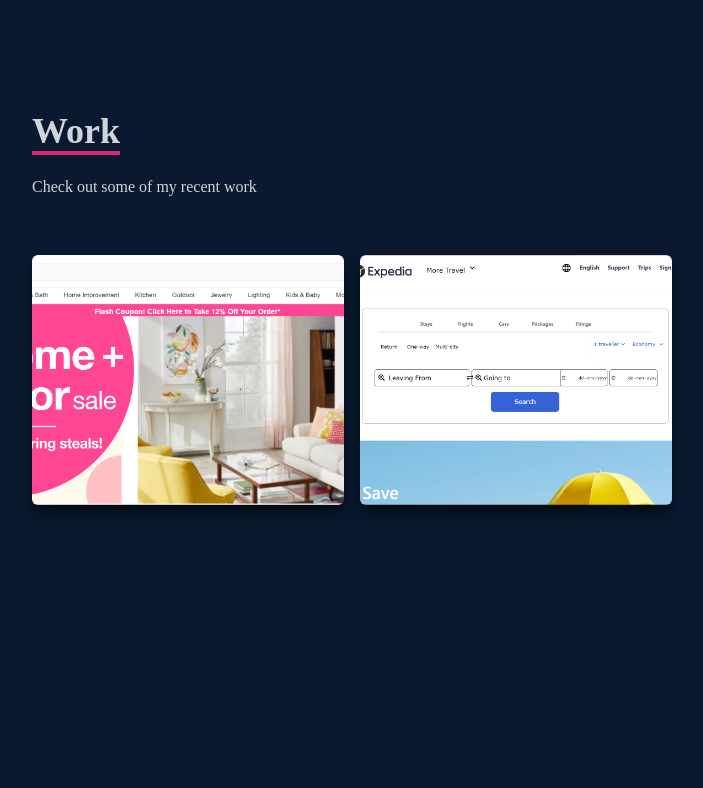
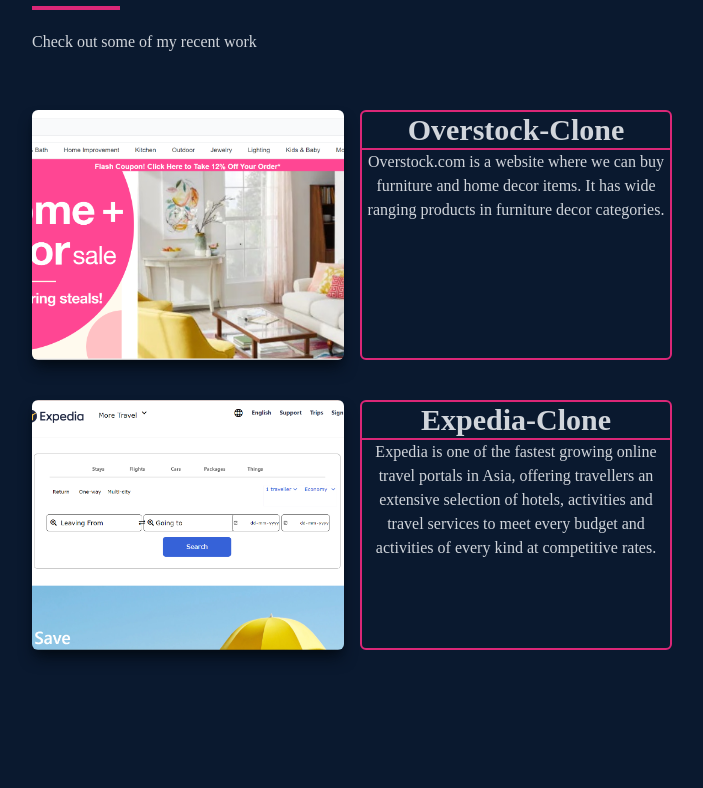
Before and after one commit to Apoorva0123/Portfolio, a React (Create React App) app: page / in a window 1280 px wide. Shown: the part 2492-3280 px from the top of the page, without its empty margins (124-827 px from the left). Built offline with nearby package versions, Linux system fonts and the light colour scheme.

Commit message:
Project-changes

```diff
--- a/src/App.js
+++ b/src/App.js
@@ -2,17 +2,19 @@
 import Contact from "./components/Contact";
 import Home from "./components/Home";
 import Navbar from "./components/Navbar";
+import Projects from "./components/Projects";
 import Skills from "./components/Skills";
 import Works from "./components/Works";
 
 function App() {
   return (
-    <div>
+    <div className="bg-[#0a192f]">
       <Navbar/>
       <Home/>
       <About/>
       <Skills/>
-      <Works/>
+      {/* <Works/> */}
+      <Projects/>
       <Contact/>
     </div>
   );
--- a/src/components/Contact.jsx
+++ b/src/components/Contact.jsx
@@ -2,7 +2,7 @@
 
 const Contact = () => {
   return (
-    <div name='contact' className='w-full h-screen bg-[#0a192f] flex justify-center items-center p-4'>
+    <div name='contact' className='w-full h-screen bg-[#0a192f] flex justify-center items-center mt-40 p-4'>
         <form method='POST' action="https://getform.io/f/d2b2fe9a-a0d9-4ba2-8240-f2e2877f2b6c" className='flex flex-col max-w-[600px] w-full'>
             <div className='pb-8'>
                 <p className='text-4xl font-bold inline border-b-4 border-pink-600 text-gray-300'>Contact</p>
@@ -10,7 +10,7 @@
             </div>
             <input className='bg-[#ccd6f6] p-2' type="text" placeholder='Name' name='name' />
             <input className='my-4 p-2 bg-[#ccd6f6]' type="email" placeholder='Email' name='email' />
-            <textarea className='bg-[#ccd6f6] p-2' name="message" rows="10" placeholder='Message'></textarea>
+            <textarea className='bg-[#ccd6f6] p-0' name="message" rows="10" placeholder='Message'></textarea>
             <button className='text-white border-2 hover:bg-pink-600 hover:border-pink-600 px-4 py-3 my-8 mx-auto flex items-center'>Let's Collaborate</button>
         </form>
     </div>
--- /dev/null
+++ b/src/components/Projects.jsx
@@ -0,0 +1,108 @@
+import React from "react";
+import Overstock from "../assets/overstock.png";
+import Expedia from "../assets/expedia.png";
+const Projects = () => {
+  return (
+    <div name="work" className="w-full md:h-screen text-gray-300 bg-[#0a192f]">
+      <div className="max-w-[1000px] mx-auto p-4 flex flex-col justify-center w-full h-full">
+        <div className="pb-8">
+          <p className="text-4xl font-bold inline border-b-4 text-gray-300 border-pink-600">
+            Work
+          </p>
+          <p className="py-6">Check out some of my recent work</p>
+        </div>
+
+        {/* Container */}
+        <div className="grid sm:grid-cols-2 md:grid-cols-3 gap-4">
+          {/* Grid Item */}
+          <div
+            style={{ backgroundImage: `url(${Overstock})` }}
+            className="shadow-lg shadow-[#040c16] group container rounded-md flex justify-center items-center mx-auto content-div"
+          >
+            {/* Hover Effects */}
+            <div className="opacity-0 group-hover:opacity-100">
+              <span className="text-2xl font-bold text-white tracking-wider">
+                Overstock-Clone
+              </span>
+              <div className="pt-8 text-center">
+                <a
+                  href="https://overstock-clone-unit-4.netlify.app/"
+                  target="_blank"
+                >
+                  <button className="text-center rounded-lg px-4 py-3 m-2 bg-white text-gray-700 font-bold text-lg">
+                    Demo
+                  </button>
+                </a>
+                <a
+                  href="https://github.com/Apoorva0123/Overstock"
+                  target="_blank"
+                >
+                  <button className="text-center rounded-lg px-4 py-3 m-2 bg-white text-gray-700 font-bold text-lg">
+                    Code
+                  </button>
+                </a>
+              </div>
+            </div>
+          </div>
+
+          <div className="border-2 border-pink-600 rounded-md">
+            <h3 className="font-bold text-3xl text-center border-b-2 border-pink-600">
+              Overstock-Clone
+            </h3>
+            <p className="text-center">
+              Overstock.com is a website where we can buy furniture and home
+              decor items. It has wide ranging products in furniture decor
+              categories.
+            </p>
+          </div>
+        </div>
+        <div className="grid sm:grid-cols-2 md:grid-cols-3 gap-4 mt-10">
+          {/* Grid Item */}
+          <div
+            style={{ backgroundImage: `url(${Expedia})` }}
+            className="shadow-lg shadow-[#040c16] group container rounded-md flex justify-center items-center mx-auto content-div"
+          >
+            {/* Hover Effects */}
+            <div className="opacity-0 group-hover:opacity-100">
+              <span className="text-2xl font-bold text-white tracking-wider">
+                Overstock-Clone
+              </span>
+              <div className="pt-8 text-center">
+                <a
+                  href="https://overstock-clone-unit-4.netlify.app/"
+                  target="_blank"
+                >
+                  <button className="text-center rounded-lg px-4 py-3 m-2 bg-white text-gray-700 font-bold text-lg">
+                    Demo
+                  </button>
+                </a>
+                <a
+                  href="https://github.com/Apoorva0123/Overstock"
+                  target="_blank"
+                >
+                  <button className="text-center rounded-lg px-4 py-3 m-2 bg-white text-gray-700 font-bold text-lg">
+                    Code
+                  </button>
+                </a>
+              </div>
+            </div>
+          </div>
+
+          <div className="border-2 border-pink-600 rounded-md">
+            <h3 className="font-bold text-3xl text-center border-b-2 border-pink-600">
+              Expedia-Clone
+            </h3>
+            <p className="text-center">
+              Expedia is one of the fastest growing online travel portals in
+              Asia, offering travellers an extensive selection of hotels,
+              activities and travel services to meet every budget and activities
+              of every kind at competitive rates.
+            </p>
+          </div>
+        </div>
+      </div>
+    </div>
+  );
+};
+
+export default Projects;
--- a/src/components/Works.jsx
+++ b/src/components/Works.jsx
@@ -26,19 +26,21 @@
                 Overstock-Clone
               </span>
               <div className='pt-8 text-center'>
-                <a href='https://overstock-clone-unit-4.netlify.app/'>
+                <a href='https://overstock-clone-unit-4.netlify.app/' target="_blank">
                   <button className='text-center rounded-lg px-4 py-3 m-2 bg-white text-gray-700 font-bold text-lg'>
                     Demo
                   </button>
                 </a>
-                <a href='https://github.com/Apoorva0123/Overstock'>
+                <a href='https://github.com/Apoorva0123/Overstock' target="_blank">
                   <button className='text-center rounded-lg px-4 py-3 m-2 bg-white text-gray-700 font-bold text-lg'>
                     Code
                   </button>
                 </a>
               </div>
             </div>
+
           </div>
+
           <div
             style={{ backgroundImage: `url(${Expedia})` }}
             className='shadow-lg shadow-[#040c16] group container rounded-md flex justify-center items-center mx-auto content-div'
@@ -49,12 +51,12 @@
                 Expedia Clone
               </span>
               <div className='pt-8 text-center'>
-                <a href='https://project-expedia-masai.vercel.app/'>
+                <a href='https://project-expedia-masai.vercel.app/' target="_blank">
                   <button className='text-center rounded-lg px-4 py-3 m-2 bg-white text-gray-700 font-bold text-lg'>
                     Demo
                   </button>
                 </a>
-                <a href='https://github.com/Apoorva0123/Project_Expedia_Masai'>
+                <a href='https://github.com/Apoorva0123/Project_Expedia_Masai' target="_blank">
                   <button className='text-center rounded-lg px-4 py-3 m-2 bg-white text-gray-700 font-bold text-lg'>
                     Code
                   </button>
```
